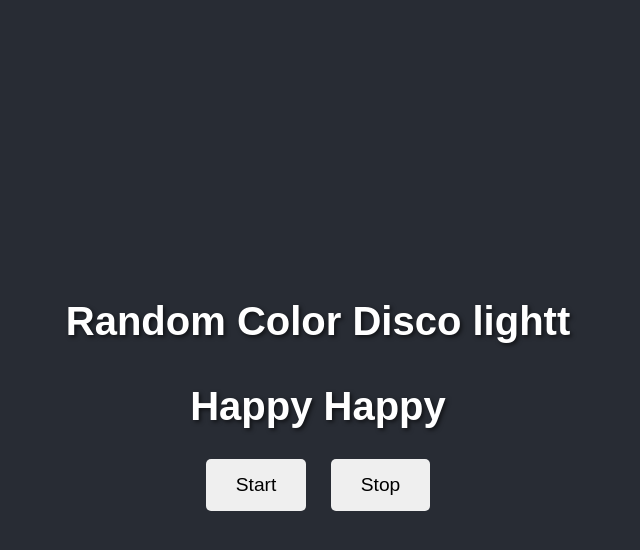
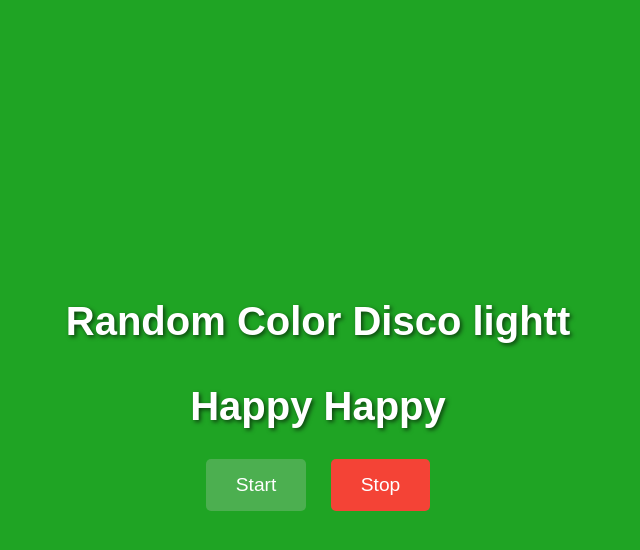
Before and after one commit to prashantbhandary/Js, a plain HTML site: page 12-Random-color/index.html in a window 1280 px wide. Both pictures are taken after a click on the button "Start". Shown: the whole page, without its empty margins (322-962 px from the left). Drawn offline with Linux system fonts and the light colour scheme.

Commit message:
color changer

```diff
--- a/12-Random-color/index.html
+++ b/12-Random-color/index.html
@@ -10,10 +10,11 @@
     <H1>Random Color Disco lightt </H1>
     <H1>Happy Happy </H1>
 
-    <div class="btn">
-        <button id=" start"> Start</button>
-        <button id=" stop"> Stop</button>
+    <div>
+        <button id="start"> Start</button>
+        <button id= "stop"> Stop</button>
     </div>
 
 </body>
+<script src="script.js"></script>
 </html>
--- a/12-Random-color/script.js
+++ b/12-Random-color/script.js
@@ -0,0 +1,30 @@
+const randomcolor = function(){
+    const hex= '0123456789ABCDEF'
+    let color='#'
+    for(i=0;i<6;i++){
+       color += hex[Math.floor(Math.random()*16)]
+
+    }
+    return color;
+}
+
+let interval;
+const startChangingColor= function(){
+    if(!interval){
+        interval= setInterval(change,100);
+    }
+
+
+    function change(){
+        document.body.style.backgroundColor = randomcolor();
+    }
+}
+
+
+const stopChangingColor = function(){
+    clearInterval(interval);
+    interval= null;
+}
+
+document.querySelector("#start").addEventListener('click', startChangingColor);
+document.querySelector("#stop").addEventListener('click',stopChangingColor);
```
